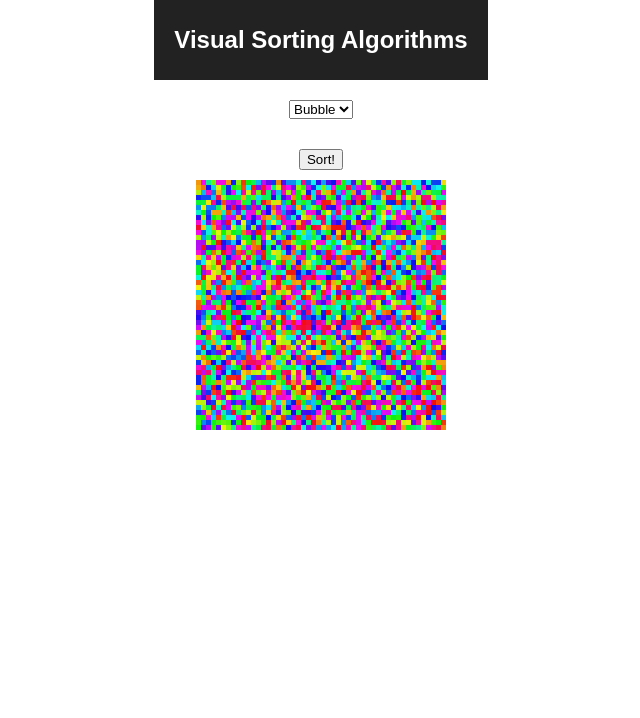
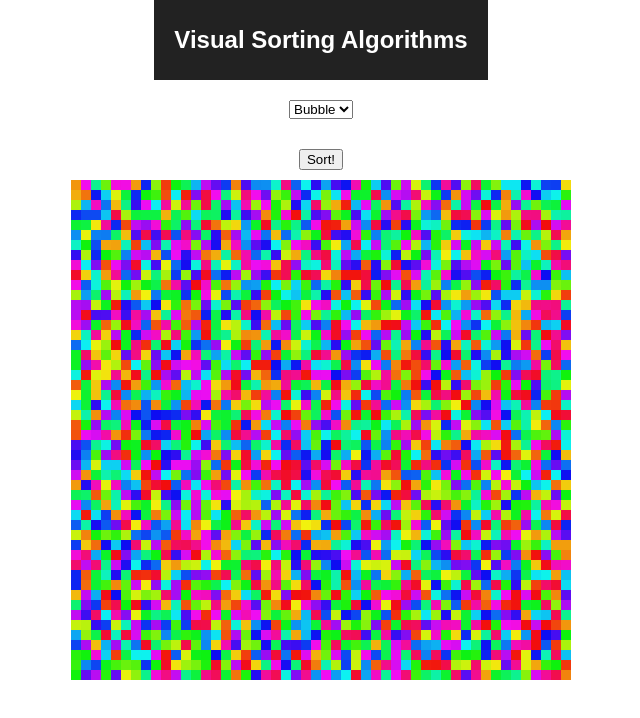
Before and after one commit to naomiajacobs/visualSortingAlgorithms, a React (Create React App) app: page / in a window 1280 px wide. Shown: the top 718 px of the page, without its empty margins (319-959 px from the left). Built offline with nearby package versions, Linux system fonts and the light colour scheme.

Commit message:
Make squares bigger

```diff
--- a/src/SortingVisualization.css
+++ b/src/SortingVisualization.css
@@ -1,11 +1,11 @@
 .cell {
   height: inherit;
-  width: 5px;
+  width: 10px;
 }
 
 .row {
-  width: 250px;
-  height: 5px;
+  width: 500px;
+  height: 10px;
   display: flex;
 }
 
```
